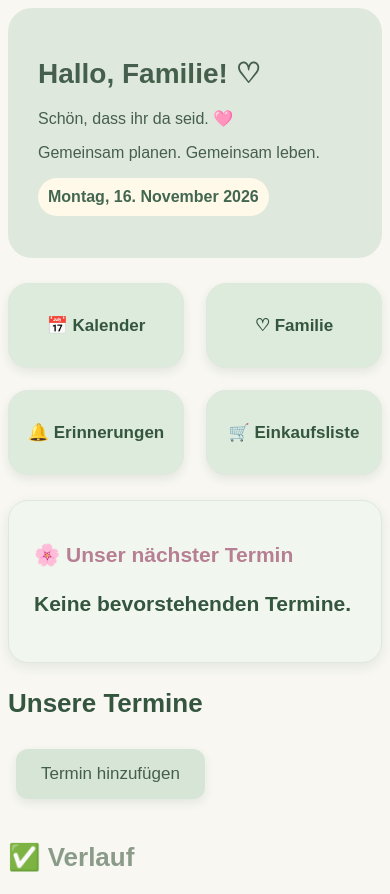
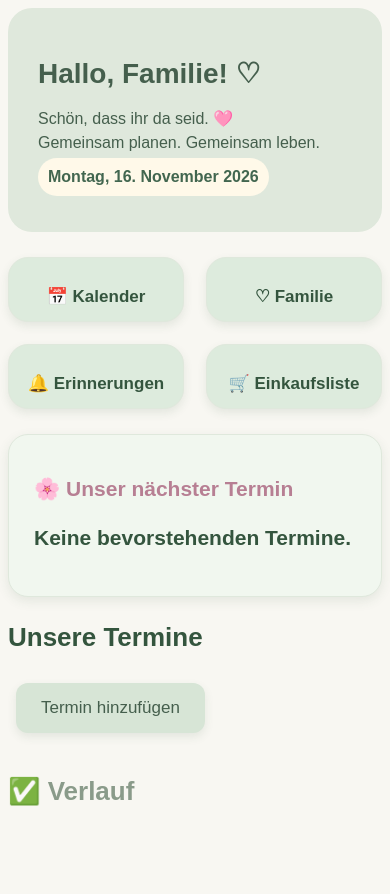
Before and after one commit to petratezacki-web/familienplaner, a plain HTML site: page index.html in a window 390 px wide. After the commit the page ends 844 px from the top, so only its background shows below. Drawn offline with Linux system fonts and the light colour scheme.

Commit message:
Update index.html

```diff
--- a/index.html
+++ b/index.html
@@ -9,12 +9,16 @@
  @media (max-width: 600px) {
   header {
     padding: 12px 18px;
-    .zaglavlje { padding: 12px 18px;}
-    .zaglavlje p { margin: 6px 0;}
+  }
+  .zaglavlje {
+    padding: 12px 18px; !important;
+  }
+    .zaglavlje p {
+      margin: 6px 0 !important;
     }
 
    .meni button {
-  height: 85px;
+  height: 65px !important;
 }
  .herzen {
   text-align: center; !important;
```
